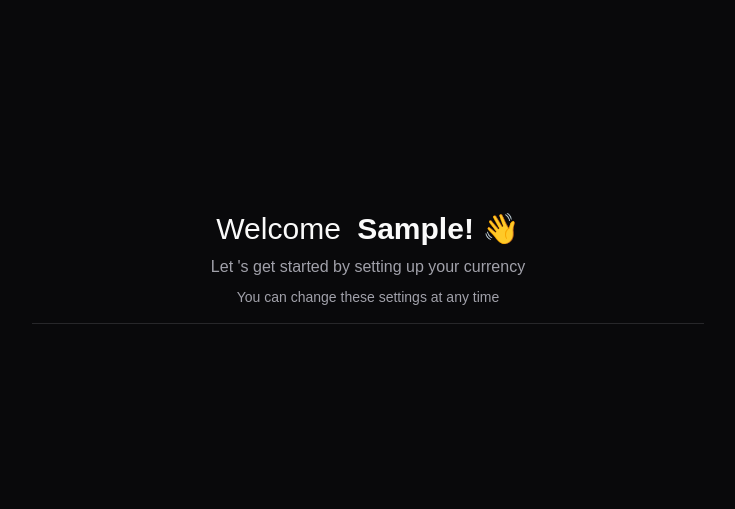
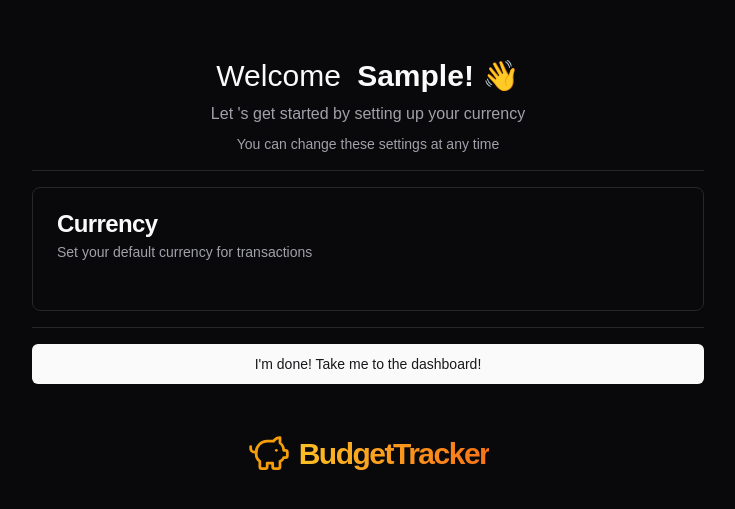
Before and after one commit to spunnanithi/budget-tracker, a Next.js app: page /wizard in a window 1280 px wide. Shown: the part 133-642 px from the top of the page, without its empty margins (272-1007 px from the left). Built offline with nearby package versions, Linux system fonts and the light colour scheme; no server answers; sample sign-in values are in the browser's storage.

Commit message:
Set up card and button structure

```diff
--- a/app/wizard/page.tsx
+++ b/app/wizard/page.tsx
@@ -1,3 +1,5 @@
+import Logo from "@/components/Logo";
+import { Button } from "@/components/ui/button";
 import {
 	Card,
 	CardContent,
@@ -7,6 +9,7 @@
 } from "@/components/ui/card";
 import { Separator } from "@/components/ui/separator";
 import { currentUser } from "@clerk/nextjs/server";
+import Link from "next/link";
 import { redirect } from "next/navigation";
 import React from "react";
 
@@ -31,6 +34,22 @@
 				</h3>
 			</div>
 			<Separator />
+			<Card className="w-full">
+				<CardHeader>
+					<CardTitle>Currency</CardTitle>
+					<CardDescription>
+						Set your default currency for transactions
+					</CardDescription>
+				</CardHeader>
+				<CardContent></CardContent>
+			</Card>
+			<Separator />
+			<Button className="w-full" asChild>
+				<Link href={"/"}>I&apos;m done! Take me to the dashboard!</Link>
+			</Button>
+			<div className="mt-8">
+				<Logo />
+			</div>
 		</div>
 	);
 }
```
